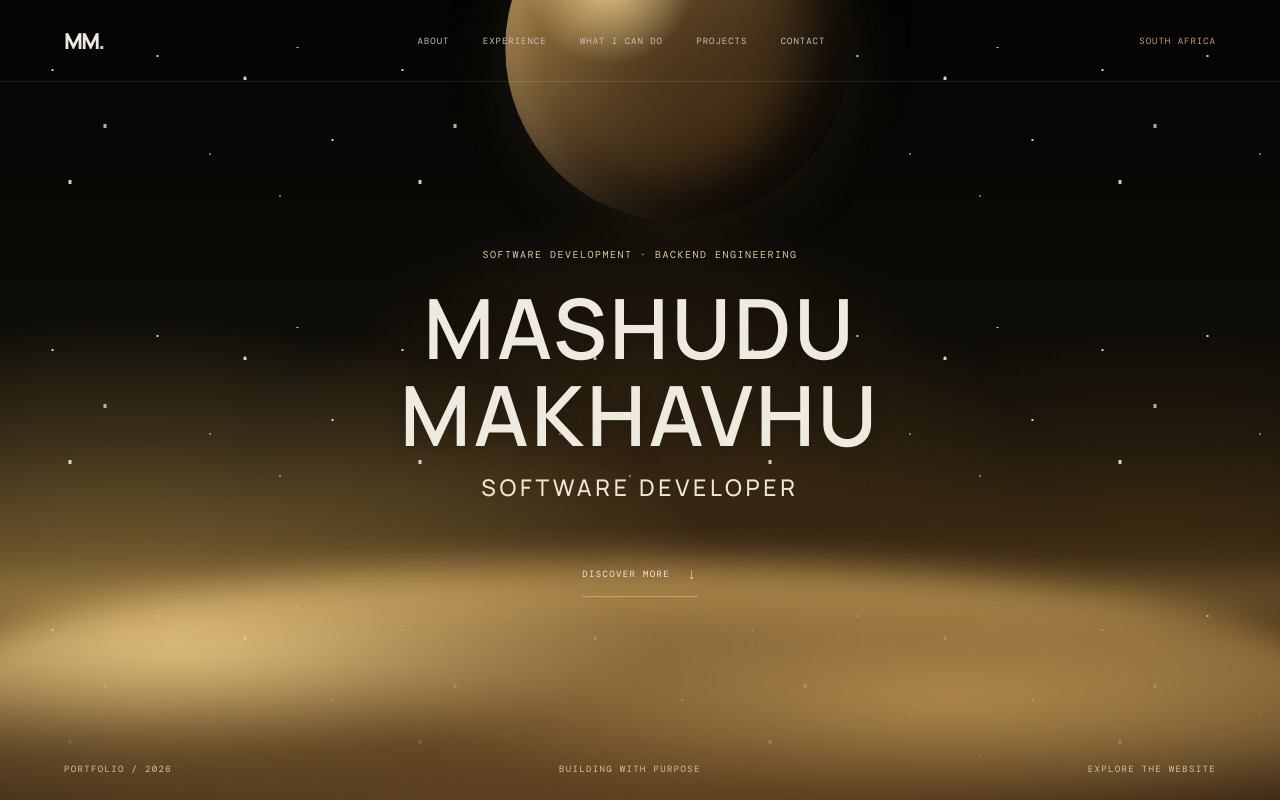
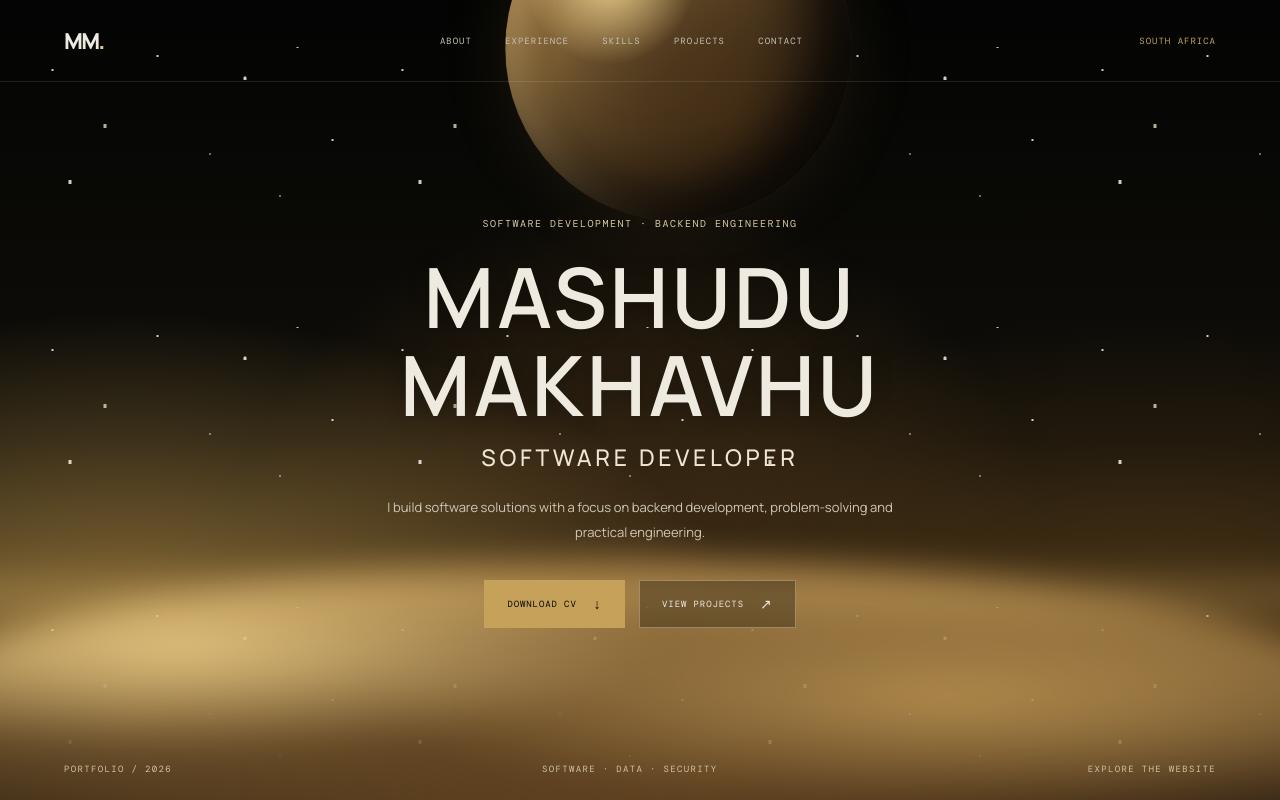
Before and after one commit to MashuduMakhavhu/mashudu-portfolio, a plain HTML site: page index.html in a window 1280 px wide. Drawn offline with nearby package versions, Linux system fonts and the light colour scheme.

Commit message:
Enhance index.html with updated metadata and content
Updated the description meta tag and title for clarity. Changed button and link texts for better representation of skills and actions.

```diff
--- a/index.html
+++ b/index.html
@@ -5,8 +5,8 @@
     <meta charset="UTF-8">
     <meta name="viewport" content="width=device-width, initial-scale=1.0">
     <meta name="theme-color" content="#080806">
-    <meta name="description" content="Mashudu Makhavhu — Software Developer">
-    <title>Mashudu Makhavhu | Developer</title>
+    <meta name="description" content="Mashudu Makhavhu — Software Developer focused on backend development, software engineering and data-driven solutions.">
+    <title>Mashudu Makhavhu | Software Developer</title>
 
     <link rel="preconnect" href="https://fonts.googleapis.com">
     <link rel="preconnect" href="https://fonts.gstatic.com" crossorigin>
@@ -15,19 +15,23 @@
     <link rel="stylesheet" href="css/style.css">
     <script src="js/script.js" defer></script>
 </head>
+
 <body class="home-page">
 
 <header class="site-header">
     <a href="index.html" class="logo">MM<span>.</span></a>
 
-    <button class="menu-toggle" aria-label="Open navigation" aria-expanded="false">
-        <span></span><span></span>
+    <button class="menu-toggle"
+            aria-label="Open navigation"
+            aria-expanded="false">
+        <span></span>
+        <span></span>
     </button>
 
     <nav class="navigation">
         <a href="about.html">ABOUT</a>
         <a href="experience.html">EXPERIENCE</a>
-        <a href="capabilities.html">WHAT I CAN DO</a>
+        <a href="capabilities.html">SKILLS</a>
         <a href="projects.html">PROJECTS</a>
         <a href="contact.html">CONTACT</a>
     </nav>
@@ -43,6 +47,7 @@
         <div class="horizon"></div>
 
         <div class="hero-content">
+
             <p class="hero-overline">
                 SOFTWARE DEVELOPMENT · BACKEND ENGINEERING
             </p>
@@ -51,14 +56,31 @@
 
             <p class="hero-role">SOFTWARE DEVELOPER</p>
 
-            <a href="about.html" class="hero-discover">
-                DISCOVER MORE <span>↓</span>
-            </a>
+            <p class="hero-description">
+                I build software solutions with a focus on backend
+                development, problem-solving and practical engineering.
+            </p>
+
+            <div class="hero-actions">
+
+                <a href="assets/Mashudu-Makhavhu-CV.pdf"
+                   class="hero-button hero-button-primary"
+                   download="Mashudu-Makhavhu-CV.pdf">
+                    DOWNLOAD CV <span>↓</span>
+                </a>
+
+                <a href="projects.html"
+                   class="hero-button hero-button-secondary">
+                    VIEW PROJECTS <span>↗</span>
+                </a>
+
+            </div>
+
         </div>
 
         <div class="hero-bottom">
             <span>PORTFOLIO / 2026</span>
-            <span>BUILDING WITH PURPOSE</span>
+            <span>SOFTWARE · DATA · SECURITY</span>
             <span>EXPLORE THE WEBSITE</span>
         </div>
 
@@ -66,4 +88,4 @@
 </main>
 
 </body>
-</html>
+            </html>
```
